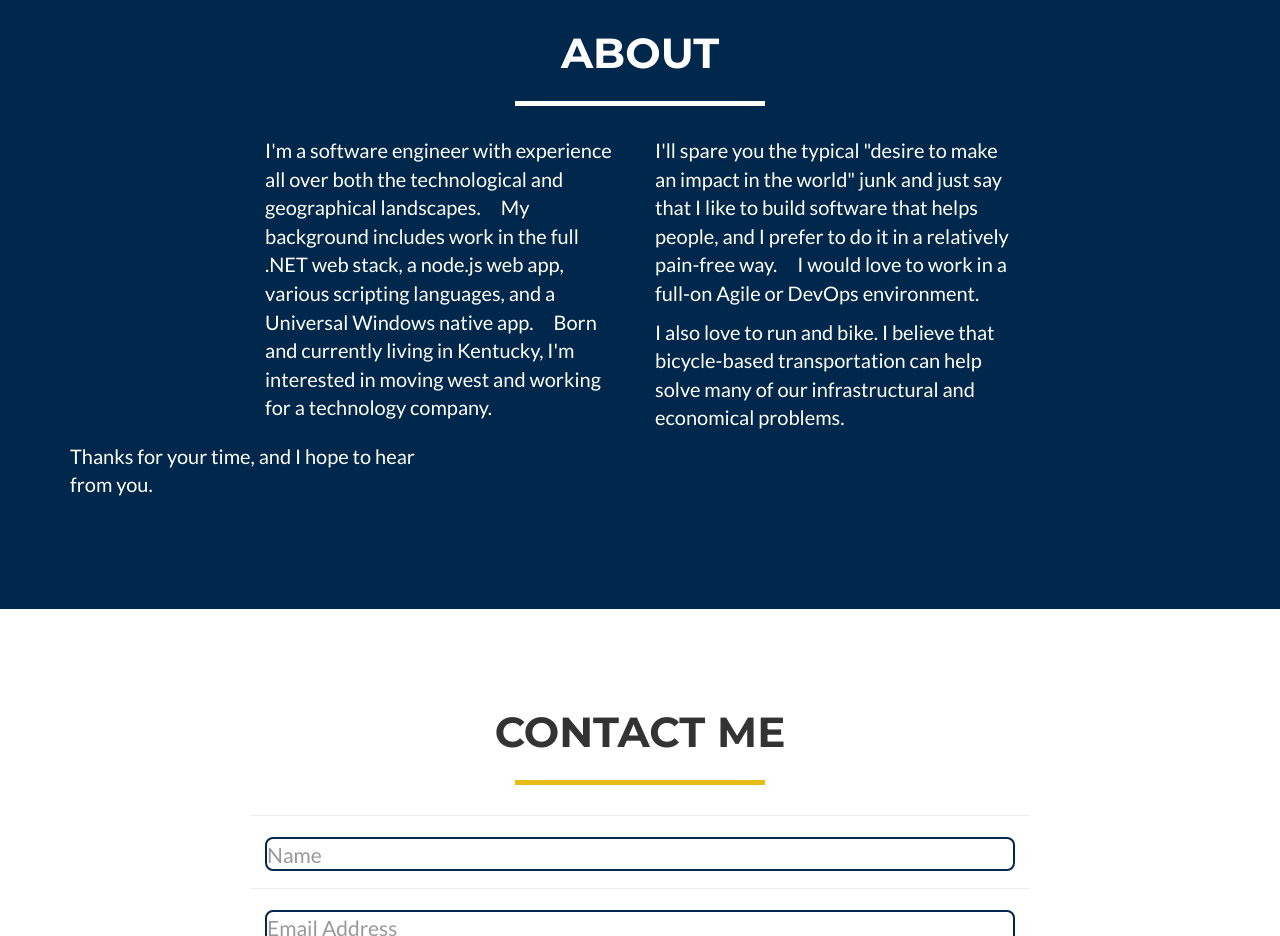
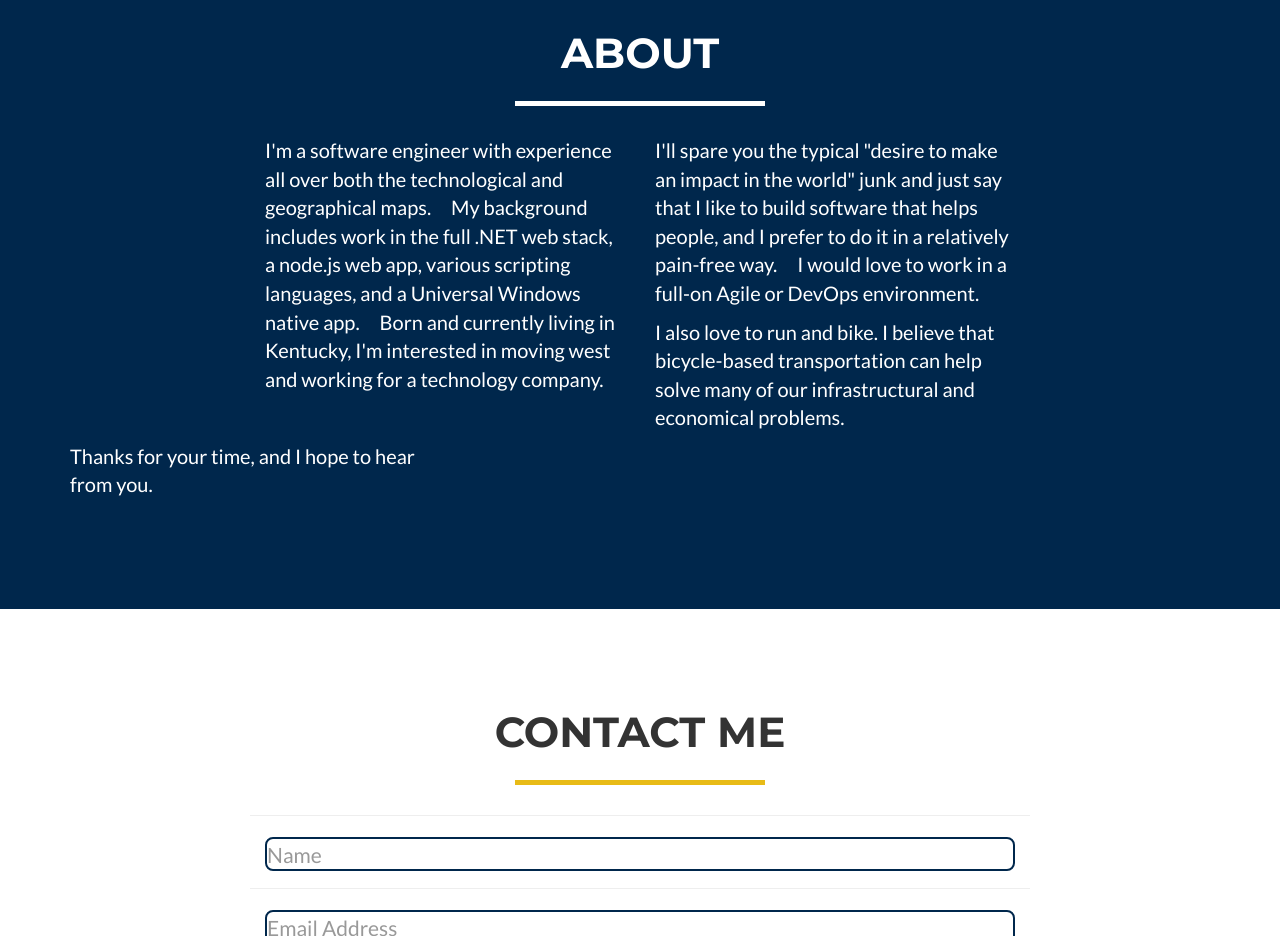
Before and after one commit to samschmidt/personal-website, a website: page index.html in a window 1280 px wide. Shown: the part 1760-2696 px from the top of the page. Drawn offline with nearby package versions, Linux system fonts and the light colour scheme.

Commit message:
change 'landscapes' to 'maps' to sound less pretentious

```diff
--- a/index.html
+++ b/index.html
@@ -179,7 +179,7 @@
             <div class="row">
                 <!-- Use &ensp; to put in two spaces to make the sentences look a little cleaner -->
                 <div class="col-lg-4 col-lg-offset-2">
-                    <p>I'm a software engineer with experience all over both the technological and geographical landscapes.&emsp;My background includes work in the full .NET web stack, a node.js web app, various scripting languages, and a Universal Windows native app.&emsp;Born and currently living in Kentucky, I'm interested in moving west and working for a technology company.</p>
+                    <p>I'm a software engineer with experience all over both the technological and geographical maps.&emsp;My background includes work in the full .NET web stack, a node.js web app, various scripting languages, and a Universal Windows native app.&emsp;Born and currently living in Kentucky, I'm interested in moving west and working for a technology company.</p>
                 </div>
                 <div class="col-lg-4">
                     <p>I'll spare you the typical "desire to make an impact in the world" junk and just say that I like to build software that helps people, and I prefer to do it in a relatively pain-free way.&emsp;I would love to work in a full-on Agile or DevOps environment.</p>
```
